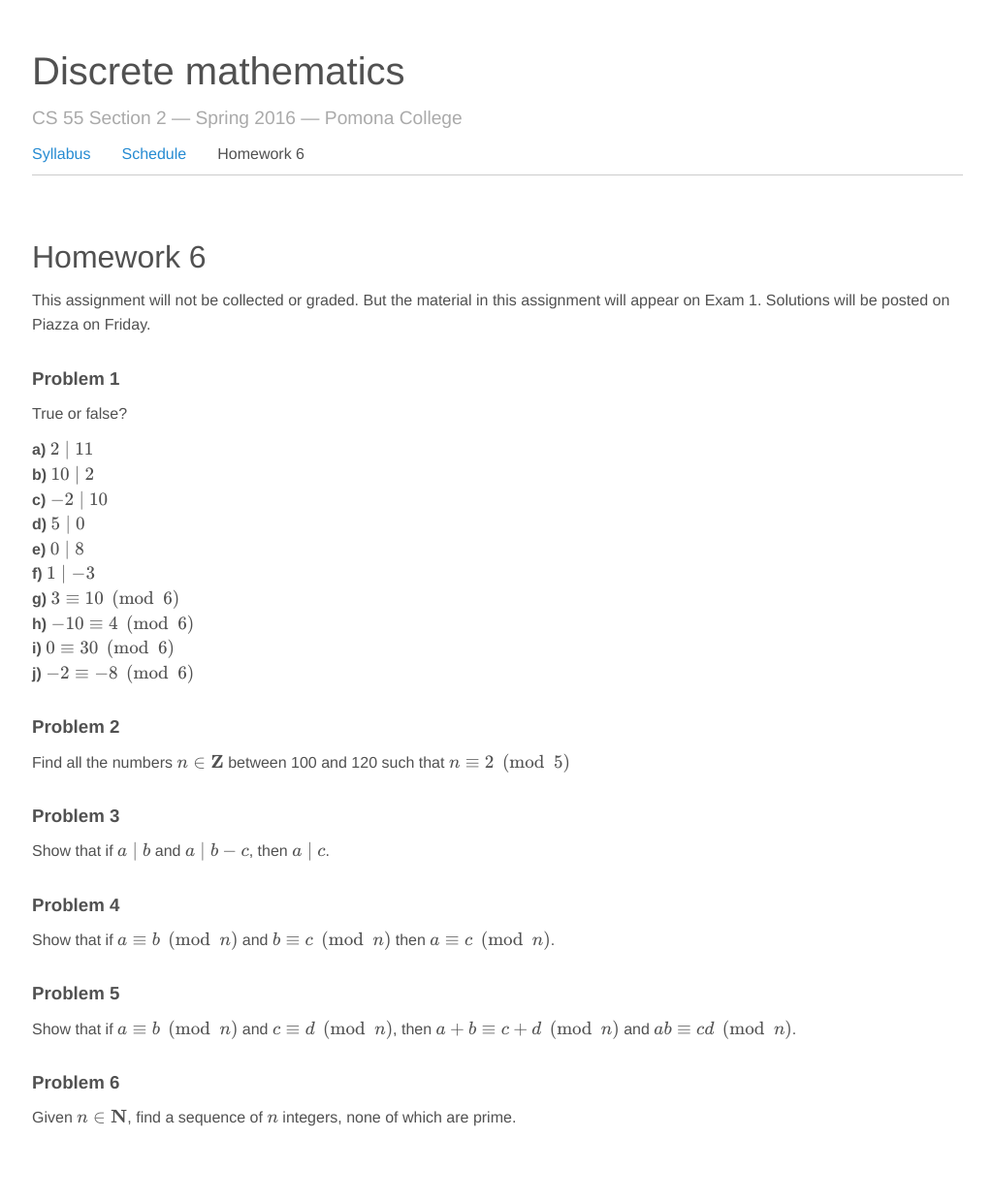
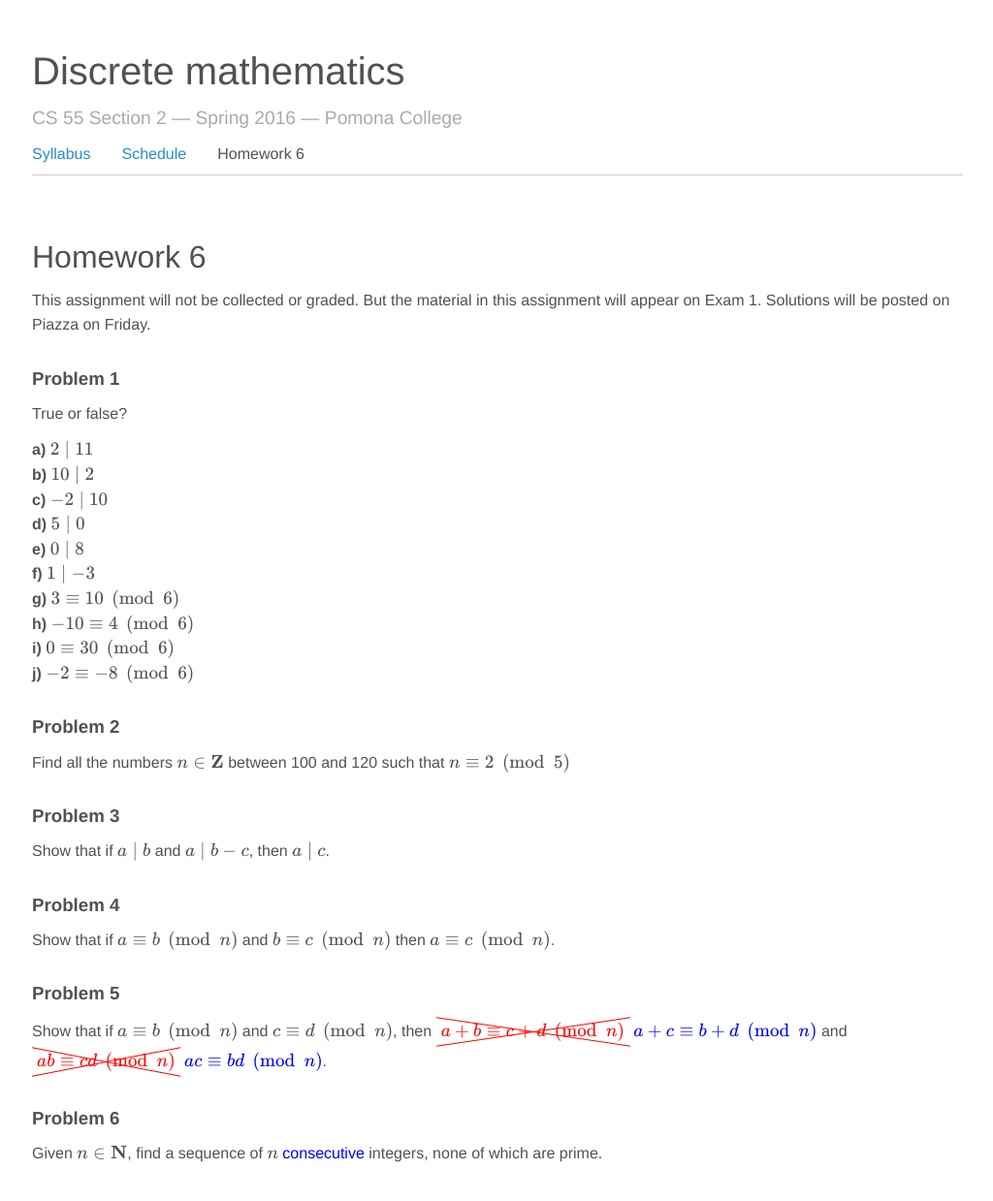
Before and after one commit to jnylam/jnylam.github.io, a Jekyll site: the page built from _courses/55/homework06.md, in a window 1280 px wide. Shown: the whole page at 97% size, without its empty margins (127-1151 px from the left). Built offline with Jekyll 4.4.1, drawn with Linux system fonts in a browser that asks for light colours; formulas are drawn with MathJax 3; before the commit the page ends 1202 px from its top, so only the background shows below that.

Commit message:
55 hw6 minor edit

```diff
--- a/_courses/55/homework06.md
+++ b/_courses/55/homework06.md
@@ -37,8 +37,8 @@ Show that if $$a \equiv b \pmod n$$ and $$b \equiv c \pmod n$$ then $$a \equiv c
 
 ### Problem 5
 
-Show that if $$a \equiv b \pmod n$$ and $$c \equiv d \pmod n$$, then $$a + b \equiv c + d \pmod n$$ and $$ab \equiv cd \pmod n$$.
+Show that if $$a \equiv b \pmod n$$ and $$c \equiv d \pmod n$$, then $$\color{red}{\xcancel{a + b \equiv c + d \pmod n}}$$ $$\color{blue}{a + c \equiv b + d \pmod n}$$ and $$\color{red}{\xcancel{ab \equiv cd \pmod n}}$$ $$\color{blue}{ac \equiv bd \pmod n}$$.
 
 ### Problem 6
 
-Given $$n \in \mathbf{N}$$, find a sequence of $$n$$ integers, none of which are prime.
+Given $$n \in \mathbf{N}$$, find a sequence of $$n$$ <ins>consecutive</ins> integers, none of which are prime.
```
